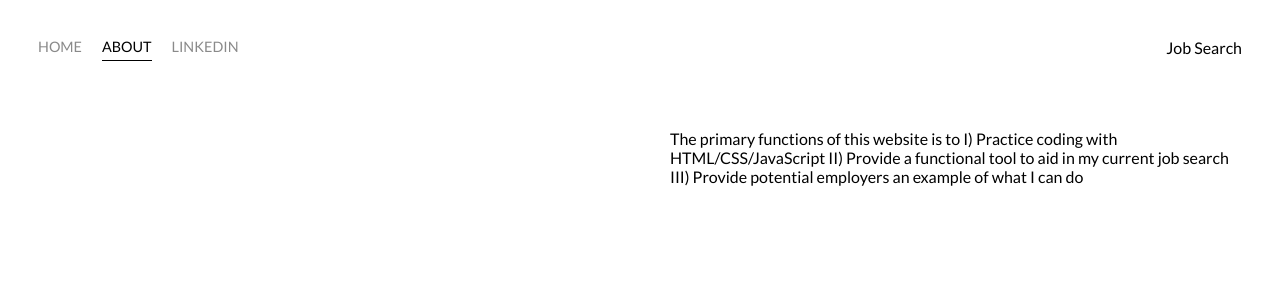
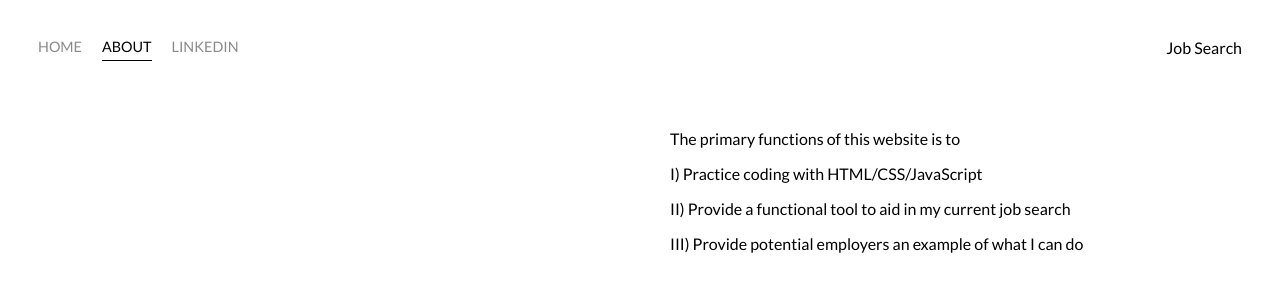
Before and after one commit to Lee7mx/WebPage, a plain HTML site: page about.html in a window 1280 px wide. Drawn offline with Linux system fonts and the light colour scheme.

Commit message:
Update about.html

```diff
--- a/about.html
+++ b/about.html
@@ -35,9 +35,9 @@
                 </div>
 
                 <div class="profile-content-wrapper">
-                The primary functions of this website is to
-                I) Practice coding with HTML/CSS/JavaScript
-                II) Provide a functional tool to aid in my current job search
+                The primary functions of this website is to<p>
+                I) Practice coding with HTML/CSS/JavaScript<p>
+                II) Provide a functional tool to aid in my current job search<p>
                 III) Provide potential employers an example of what I can do
                 </div>
             </div>
```
